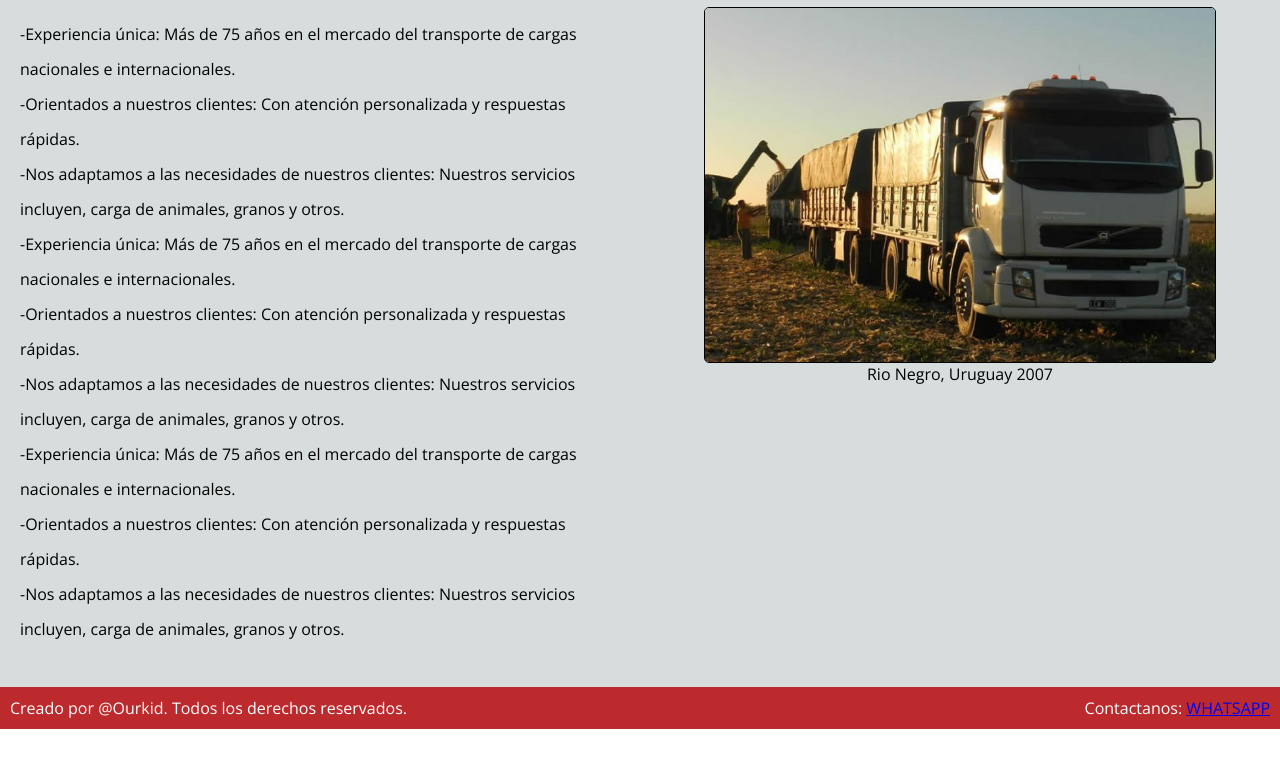
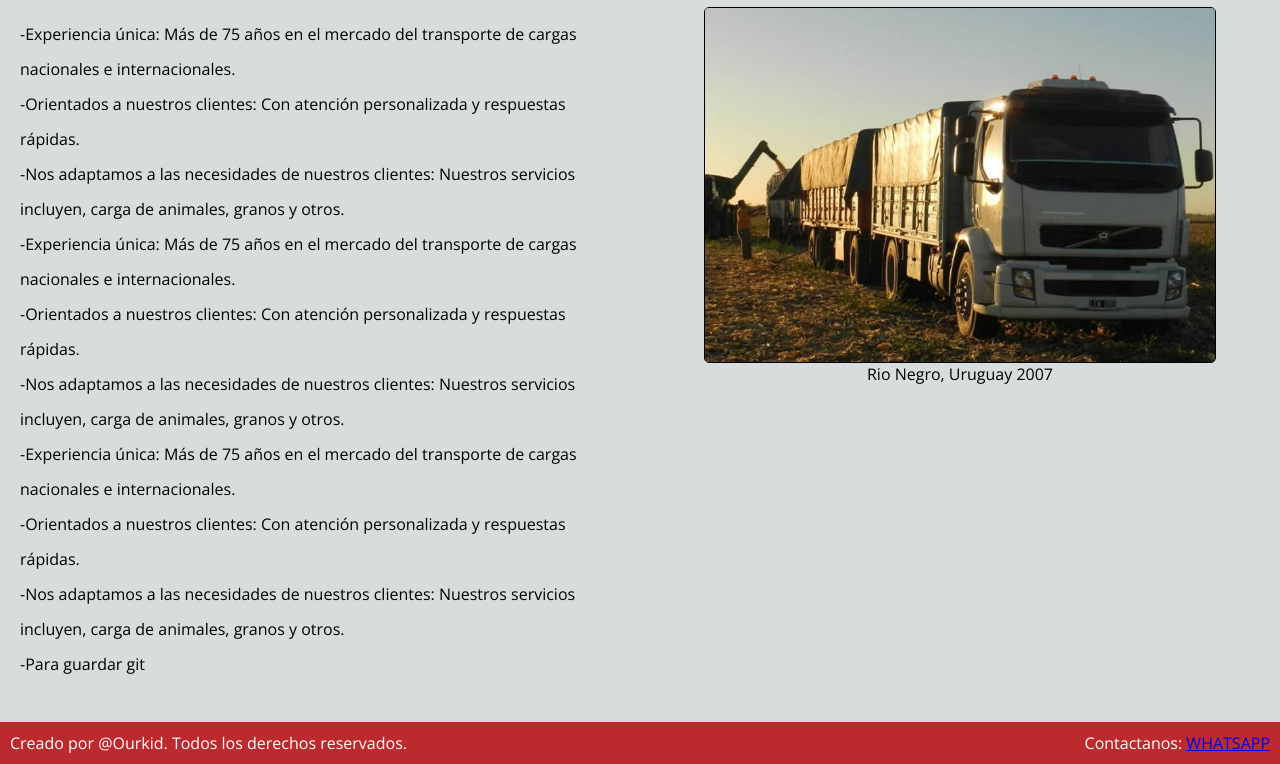
Before and after one commit to ourk1d/Valentin-Perdomo-gityGithub, a plain HTML site: page index.html in a window 1280 px wide. Shown: the part 179-943 px from the top of the page. Before the commit the page ends 908 px from the top, so only its background shows below. Drawn offline with nearby package versions, Linux system fonts and the light colour scheme.

```diff
--- a/index.html
+++ b/index.html
@@ -38,6 +38,7 @@
                 <li>-Experiencia única: Más de 75 años en el mercado del transporte de cargas nacionales e internacionales.</li>
                 <li>-Orientados a nuestros clientes: Con atención personalizada y respuestas rápidas.</li>
                 <li>-Nos adaptamos a las necesidades de nuestros clientes: Nuestros servicios incluyen, carga de animales, granos y otros.</li>
+                <li>-Para guardar git</li>
                 </ul>
             </div>
         <figure class="figura">
```
